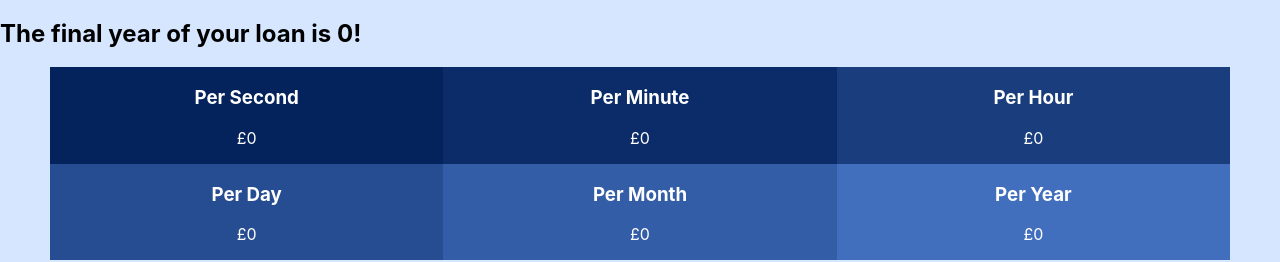
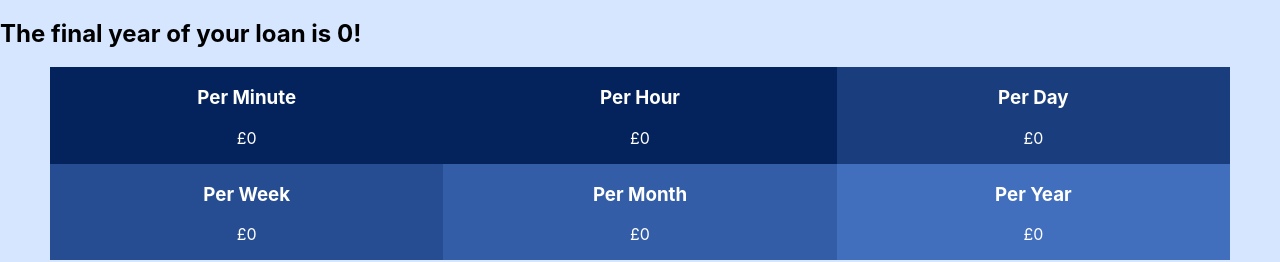
Before and after one commit to Akshar95/student-loan, a Next.js app in the folder frontend/: page / in a window 1280 px wide. Shown: the part 792-1054 px from the top of the page. Built offline with nearby package versions, Linux system fonts and the light colour scheme.

Commit message:
Adding per week to grid

```diff
--- a/frontend/components/Calculate.js
+++ b/frontend/components/Calculate.js
@@ -10,6 +10,7 @@ export const Form = () => {
   const [minutePayment, setminutePayment] = useState(0);
   const [hourlyPayment, sethourlyPayment] = useState(0);
   const [dailyPayment, setdailyPayment] = useState(0);
+  const [weeklyPayment, setweeklyPayment] = useState(0);
   const [monthlyInterest, setmonthlyInterest] = useState(0);
   const [yearlyInterest, setyearlyInterest] = useState(0);
 
@@ -29,6 +30,7 @@ export const Form = () => {
     setminutePayment(result.minutePayment);
     sethourlyPayment(result.hourlyPayment);
     setdailyPayment(result.dailyPayment);
+    setweeklyPayment(result.weeklyPayment);
     setmonthlyInterest(result.monthlyInterest);
     setyearlyInterest(result.yearlyInterest);
   };
@@ -88,6 +90,7 @@ export const Form = () => {
         minutePayment={minutePayment}
         hourlyPayment={hourlyPayment}
         dailyPayment={dailyPayment}
+        weeklyPayment={weeklyPayment}
         monthlyInterest={monthlyInterest}
         yearlyInterest={yearlyInterest}
       />
--- a/frontend/components/IndividualGrid.js
+++ b/frontend/components/IndividualGrid.js
@@ -5,6 +5,7 @@ function IndividualGrid({
   minutePayment,
   hourlyPayment,
   dailyPayment,
+  weeklyPayment,
   monthlyInterest,
   yearlyInterest,
 }) {
@@ -13,28 +14,28 @@ function IndividualGrid({
       <>
         <div className="container">
           <div className="grid-1">
-            <h3>Per Second</h3>
-            <p>£{Math.round(secondlyPayment)}</p>
+            <h3>Per Minute</h3>
+            <p>£{Math.round(minutePayment)}</p>
           </div>
-          <div className="grid-2">
-            <h3>Per Minute</h3>
-            <p>£{minutePayment}</p>
+          <div className="grid-1">
+            <h3>Per Hour</h3>
+            <p>£{Math.round(hourlyPayment)}</p>
           </div>
           <div className="grid-3">
-            <h3>Per Hour</h3>
-            <p>£{hourlyPayment}</p>
+            <h3>Per Day</h3>
+            <p>£{Math.round(dailyPayment)}</p>
           </div>
           <div className="grid-4">
-            <h3>Per Day</h3>
-            <p>£{dailyPayment}</p>
+            <h3>Per Week</h3>
+            <p>£{Math.round(weeklyPayment)}</p>
           </div>
           <div className="grid-5">
             <h3>Per Month</h3>
-            <p>£{monthlyInterest}</p>
+            <p>£{Math.round(monthlyInterest)}</p>
           </div>
           <div className="grid-6">
             <h3>Per Year</h3>
-            <p>£{yearlyInterest}</p>
+            <p>£{Math.round(yearlyInterest)}</p>
           </div>
         </div>
 
@@ -76,7 +77,6 @@ function IndividualGrid({
               display: grid;
               grid-template-columns: repeat(3, 1fr);
               justify-content: center;
-
             }
           }
         `}</style>
```
Also changed, not shown: 1 other file (tests, documents, lock files or other folders).
